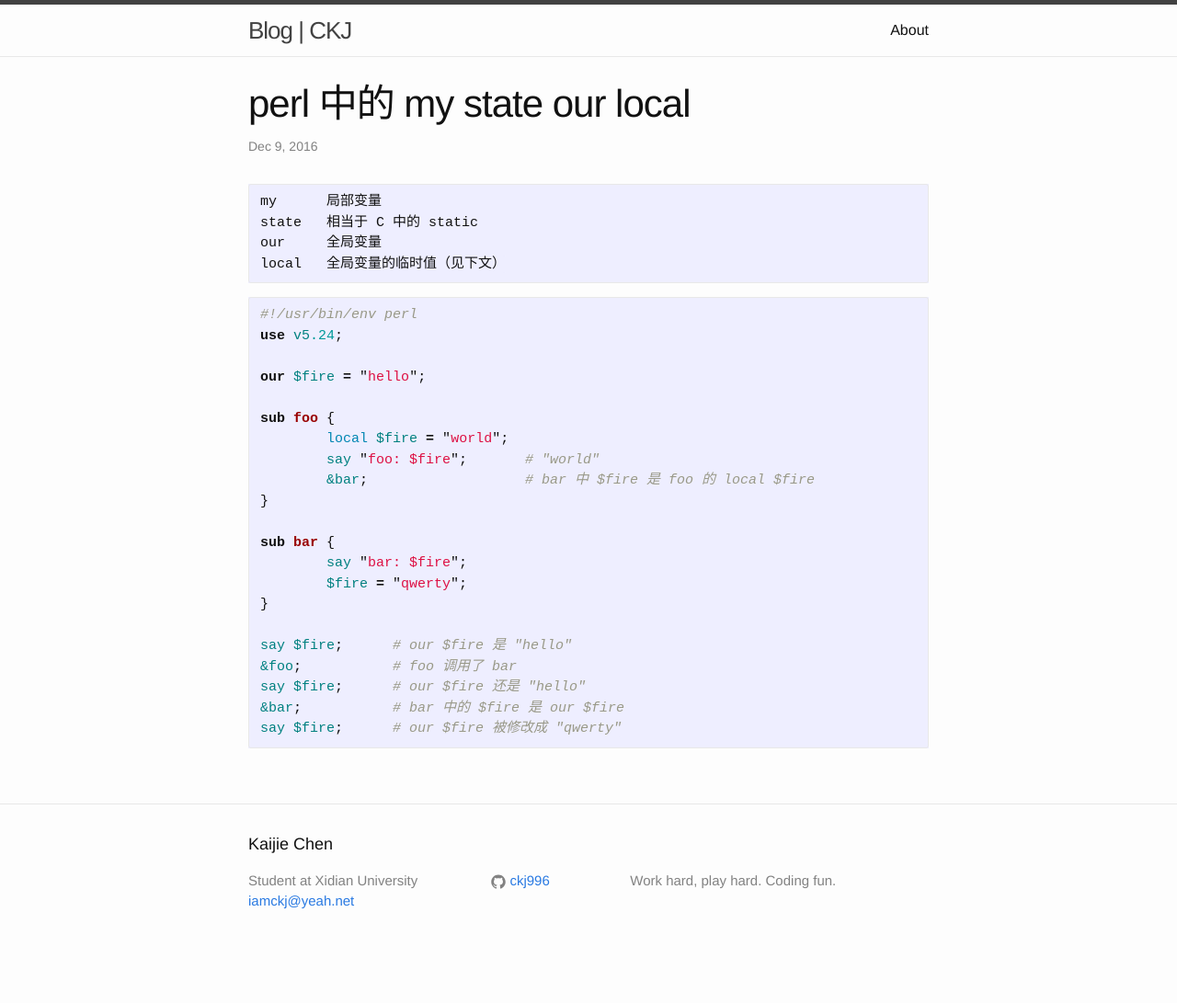
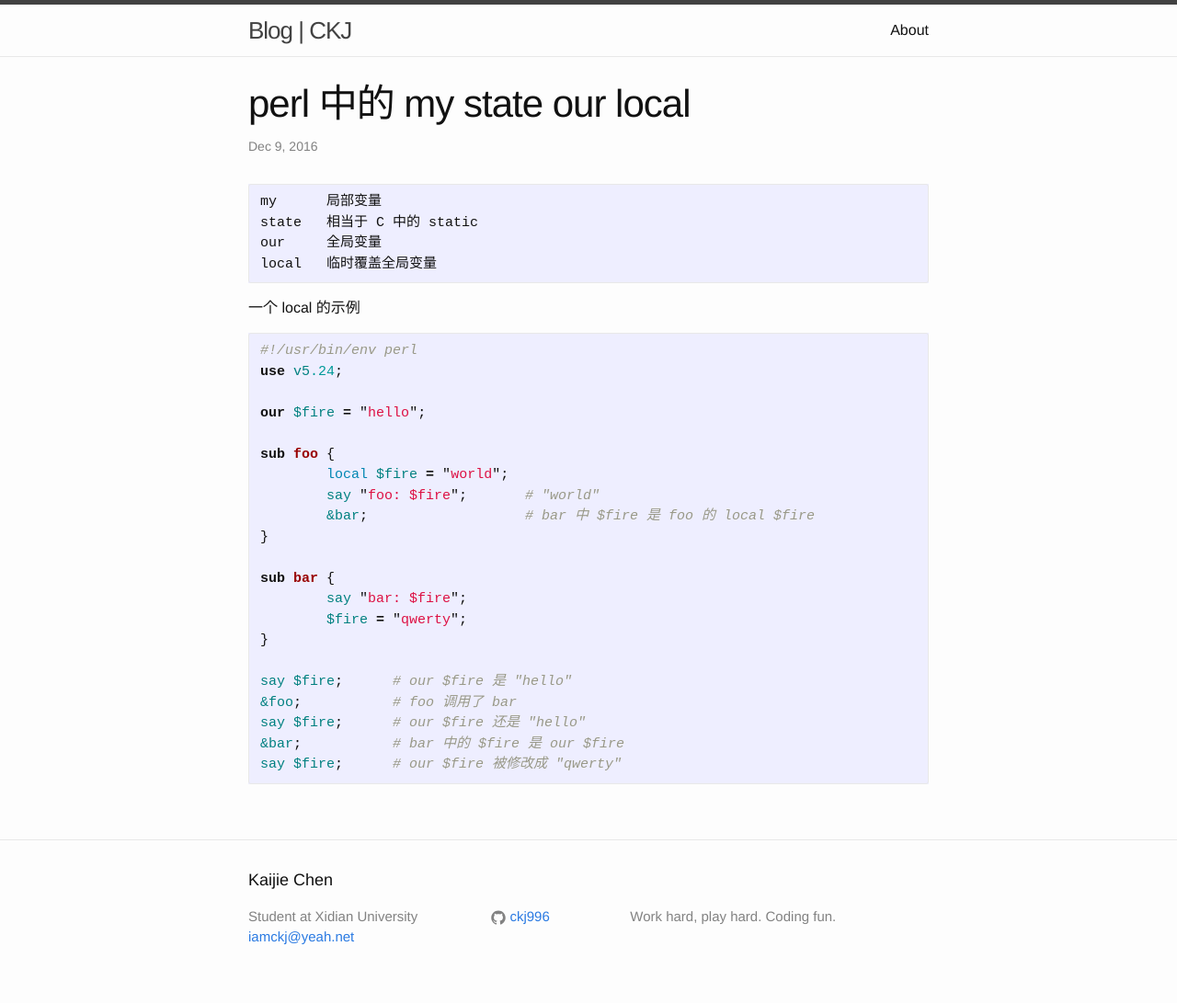
Before and after one commit to kaijchen/kaijchen.github.io, a Jekyll site: the page built from _posts/2016-12-09-perl-my-state-our-local.markdown, in a window 1280 px wide. Shown: the whole page at 92% size. Built offline with Jekyll 4.4.1, drawn with Linux system fonts in a browser that asks for light colours; before the commit the page ends 1052 px from its top, so only the background shows below that.

Commit message:
modify discription of 'local'

````diff
--- a/_posts/2016-12-09-perl-my-state-our-local.markdown
+++ b/_posts/2016-12-09-perl-my-state-our-local.markdown
@@ -8,7 +8,9 @@ categories: perl
 	my	局部变量
 	state	相当于 C 中的 static
 	our	全局变量
-	local	全局变量的临时值（见下文）
+	local	临时覆盖全局变量
+
+一个 local 的示例
 
 ```perl
 #!/usr/bin/env perl
````
